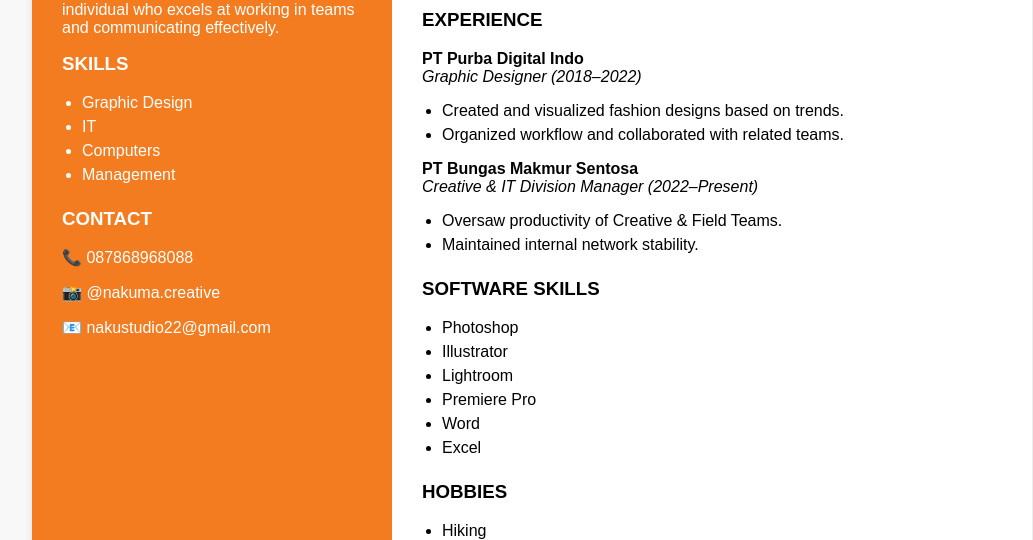
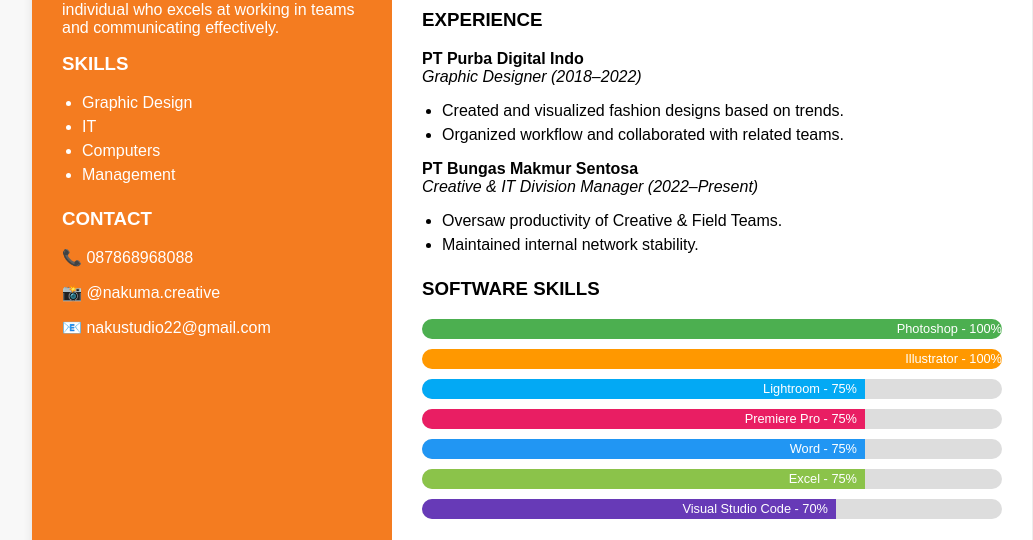
Before and after one commit to nkhl22/cv, a plain HTML site: page index.html in a window 1280 px wide. Shown: the part 418-958 px from the top of the page, without its empty margins (108-1141 px from the left). Drawn offline with Linux system fonts and the light colour scheme.

Commit message:
Update index.html

```diff
--- a/index.html
+++ b/index.html
@@ -50,6 +50,29 @@
     .section {
       margin-bottom: 24px;
     }
+    .skill-bar {
+      width: 100%;
+      background-color: #ddd;
+      border-radius: 10px;
+      overflow: hidden;
+      height: 20px;
+      margin-bottom: 10px;
+    }
+    .skill-bar-fill {
+      height: 100%;
+      text-align: right;
+      padding-right: 0.5rem;
+      color: white;
+      font-size: 0.8rem;
+      line-height: 20px;
+    }
+    .photoshop { width: 100%; background-color: #4CAF50; }
+    .illustrator { width: 100%; background-color: #FF9800; }
+    .lightroom { width: 75%; background-color: #03A9F4; }
+    .premiere { width: 75%; background-color: #E91E63; }
+    .word { width: 75%; background-color: #2196F3; }
+    .excel { width: 75%; background-color: #8BC34A; }
+    .vscode { width: 70%; background-color: #673AB7; }
   </style>
 </head>
 <body>
@@ -117,14 +140,13 @@
 
       <div class="section">
         <h3>SOFTWARE SKILLS</h3>
-        <ul>
-          <li>Photoshop</li>
-          <li>Illustrator</li>
-          <li>Lightroom</li>
-          <li>Premiere Pro</li>
-          <li>Word</li>
-          <li>Excel</li>
-        </ul>
+        <div class="skill-bar"><div class="skill-bar-fill photoshop">Photoshop - 100%</div></div>
+        <div class="skill-bar"><div class="skill-bar-fill illustrator">Illustrator - 100%</div></div>
+        <div class="skill-bar"><div class="skill-bar-fill lightroom">Lightroom - 75%</div></div>
+        <div class="skill-bar"><div class="skill-bar-fill premiere">Premiere Pro - 75%</div></div>
+        <div class="skill-bar"><div class="skill-bar-fill word">Word - 75%</div></div>
+        <div class="skill-bar"><div class="skill-bar-fill excel">Excel - 75%</div></div>
+        <div class="skill-bar"><div class="skill-bar-fill vscode">Visual Studio Code - 70%</div></div>
       </div>
 
       <div class="section">
```
